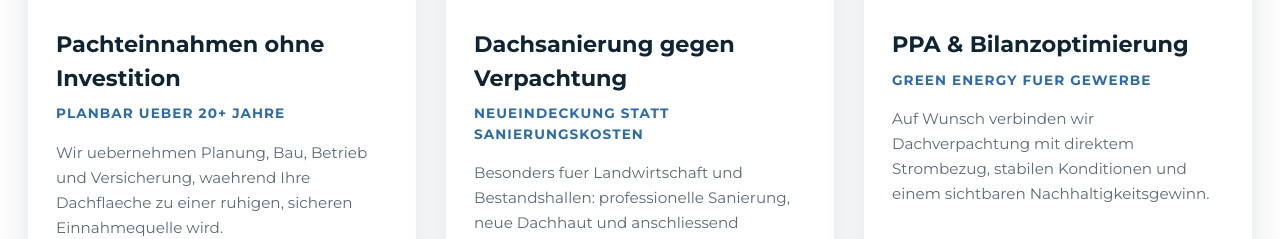
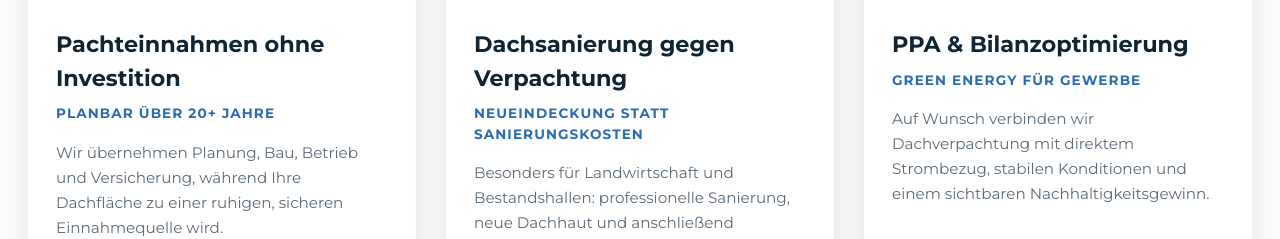
Before and after one commit to ALAB-Energiesysteme/alab-energiesysteme, a Next.js app: page /dachverpachtung in a window 1280 px wide. Shown: the part 700-939 px from the top of the page. Built offline with nearby package versions, Linux system fonts and the light colour scheme.

Commit message:
Updates: Ladesaeulen CTA vor FAQ, UeberUns Hero cover, Dachverpachtung Hero+Pacht-Bild

```diff
--- a/src/components/DachverpachtungSection.tsx
+++ b/src/components/DachverpachtungSection.tsx
@@ -72,19 +72,19 @@ const FAQ_ITEMS = [
 const DP_HERO_CARDS: HeroCardShowcaseItem[] = [
   {
     title: "Pachteinnahmen ohne Investition",
-    subtitle: "Planbar ueber 20+ Jahre",
-    text: "Wir uebernehmen Planung, Bau, Betrieb und Versicherung, waehrend Ihre Dachflaeche zu einer ruhigen, sicheren Einnahmequelle wird.",
-    image: "/img/gewerbliche-loesungen/pv-gewerbe-gewerbedach2.jpg",
+    subtitle: "Planbar über 20+ Jahre",
+    text: "Wir übernehmen Planung, Bau, Betrieb und Versicherung, während Ihre Dachfläche zu einer ruhigen, sicheren Einnahmequelle wird.",
+    image: "/dachverpachtung-pachteinnahmen.jpeg",
   },
   {
     title: "Dachsanierung gegen Verpachtung",
     subtitle: "Neueindeckung statt Sanierungskosten",
-    text: "Besonders fuer Landwirtschaft und Bestandshallen: professionelle Sanierung, neue Dachhaut und anschliessend wirtschaftliche PV-Nutzung.",
+    text: "Besonders für Landwirtschaft und Bestandshallen: professionelle Sanierung, neue Dachhaut und anschließend wirtschaftliche PV-Nutzung.",
     image: "/solaranlage-neu-alab.png",
   },
   {
     title: "PPA & Bilanzoptimierung",
-    subtitle: "Green Energy fuer Gewerbe",
+    subtitle: "Green Energy für Gewerbe",
     text: "Auf Wunsch verbinden wir Dachverpachtung mit direktem Strombezug, stabilen Konditionen und einem sichtbaren Nachhaltigkeitsgewinn.",
     image: "/bilanzoptimierung-dach.jpg",
   },
@@ -96,7 +96,7 @@ export default function DachverpachtungSection() {
       <HeroCardShowcase
         title="DACHVERPACHTUNG FÜR GROSSE DACHFLÄCHEN"
         description="Sichere Pachteinnahmen, optionale Dachsanierung und professionell strukturierte PV-Projekte für Landwirtschaft und Gewerbe – ingenieurmäßig geplant und durch unseren zertifizierten Elektrofachbetrieb sauber umgesetzt."
-        heroImage="/bilanzoptimierung-dach.jpg"
+        heroImage="/dachverpachtung-hero.png"
         heroImageAlt="Großes Dach mit Photovoltaik zur Verpachtung"
         cards={DP_HERO_CARDS}
       />
--- a/src/components/LadesaeulenSection.tsx
+++ b/src/components/LadesaeulenSection.tsx
@@ -10,8 +10,8 @@ export default function LadesaeulenSection() {
     <div className="font-[Montserrat,sans-serif]">
       <LSHero />
       <LSScrollytelling />
+      <LSCtaAbschluss />
       <LSFaq />
-      <LSCtaAbschluss />
       <LSKontaktFormular />
     </div>
   );
--- a/src/components/UeberUnsSection.tsx
+++ b/src/components/UeberUnsSection.tsx
@@ -30,8 +30,8 @@ function UUHero() {
       <img
         src="/Alab team bild für webseite.png"
         alt="ALAB Energiesysteme Team"
-        className="absolute inset-0 h-full w-full object-contain opacity-40"
-        style={{ objectPosition: "center top" }}
+        className="absolute inset-0 h-full w-full object-cover opacity-40"
+        style={{ objectPosition: "center 25%" }}
       />
       <div className="relative z-10 px-6 text-center">
         <p className="mb-4 text-xs font-bold uppercase tracking-[0.2em] text-accent">
```
Also changed, not shown: 2 other files (tests, documents, lock files or other folders).
